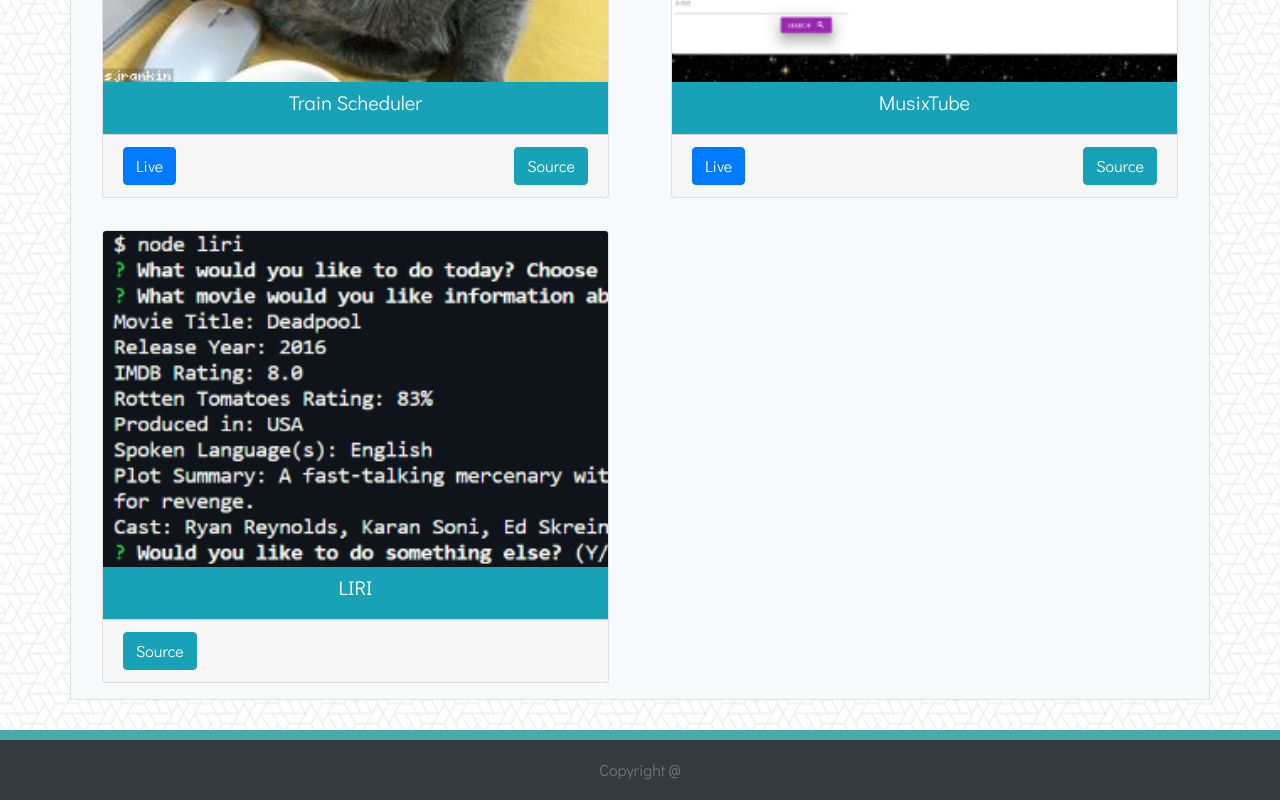
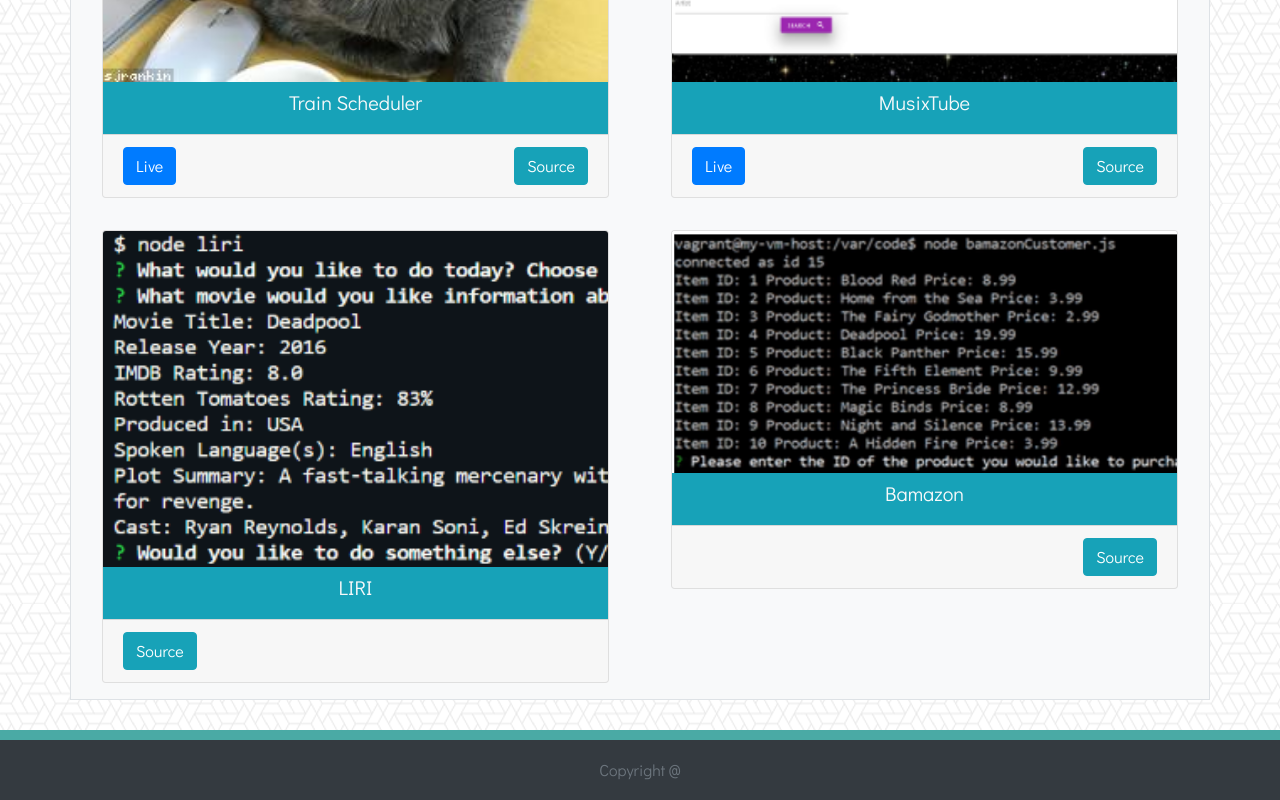
Before and after one commit to crussell84/crussell84.github.io, a plain HTML site: page index.html in a window 1280 px wide. Shown: the part 1796-2596 px from the top of the page. Drawn offline with nearby package versions, Linux system fonts and the light colour scheme.

Commit message:
add bamazon

```diff
--- a/index.html
+++ b/index.html
@@ -130,8 +130,8 @@
             <h5 class="card-title text-center">MusixTube</h5>
           </div>
           <div class="card-footer">
-            <a href="https://crussell84.github.io/teamAwesomeCoders/" class="btn btn-primary">Live</a>
-            <a href="https://github.com/crussell84/teamAwesomeCoders" class="btn btn-info float-right">Source</a>
+            <a href="https://crussell84.github.io/musixTube/" class="btn btn-primary">Live</a>
+            <a href="https://github.com/crussell84/musixTube" class="btn btn-info float-right">Source</a>
           </div>
         </div>
       </div>
@@ -151,18 +151,18 @@
           </div>
         </div>
       </div>
-      <!-- <div class="col-md-6 col-sm-12">
+      <div class="col-md-6 col-sm-12">
         <div class="card m-3">
-          <img class="card-img-top" src="./assets/images/MusixTube.png" alt="MusixTube">
+          <img class="card-img-top" src="./assets/images/bamazon.PNG" alt="Bamazon">
           <div class="card-body bg-info text-light p-2">
-            <h5 class="card-title text-center">MusixTube</h5>
+            <h5 class="card-title text-center">Bamazon</h5>
           </div>
           <div class="card-footer">
-            <a href="https://crussell84.github.io/teamAwesomeCoders/" class="btn btn-primary">Live</a>
-            <a href="https://github.com/crussell84/teamAwesomeCoders" class="btn btn-info float-right">Source</a>
+            <!-- <a href="https://crussell84.github.io/teamAwesomeCoders/" class="btn btn-primary">Live</a> -->
+            <a href="https://github.com/crussell84/bamazon" class="btn btn-info float-right">Source</a>
           </div>
         </div>
-      </div> -->
+      </div>
 
     </div>
 
```
Also changed, not shown: assets/images/bamazon.PNG (added).
